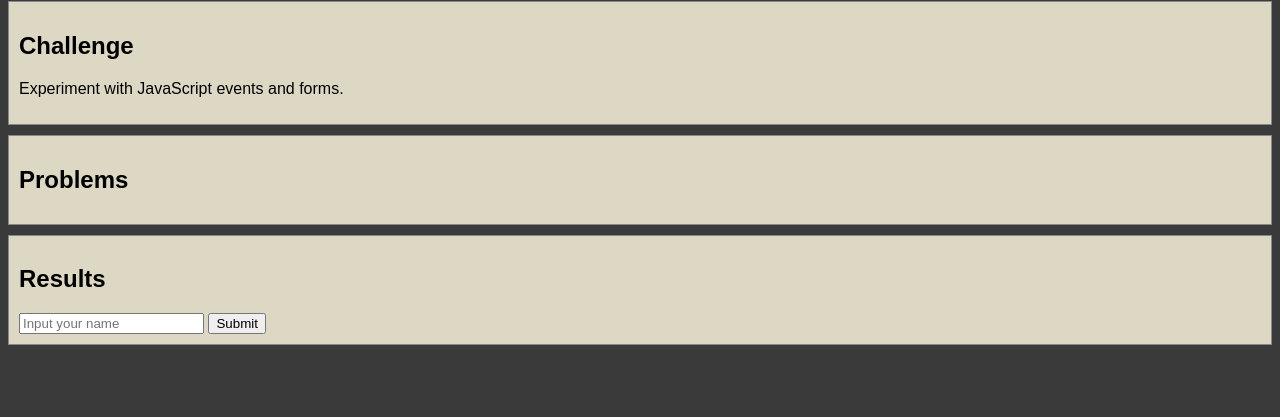
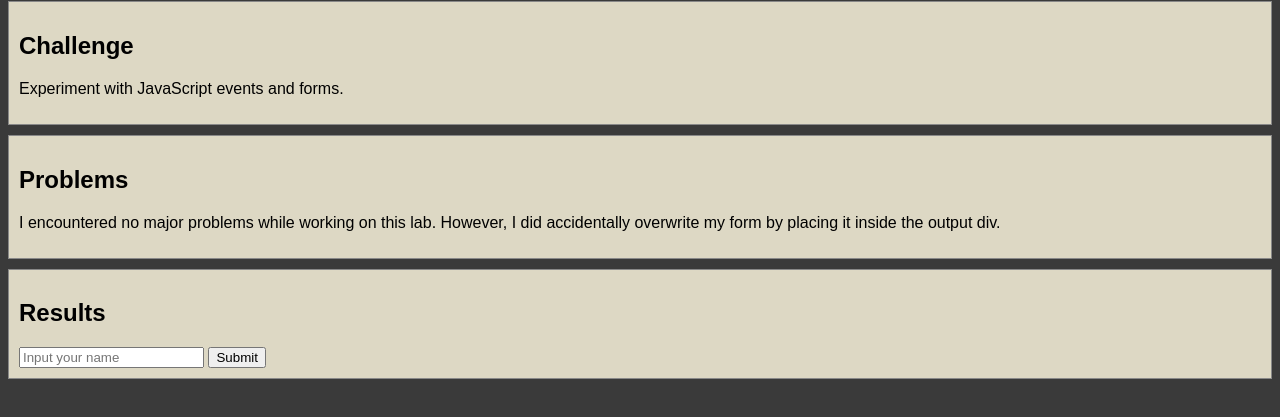
Before and after one commit to Fryles/art101, a plain HTML site: page lab11/index.html in a window 1280 px wide. Shown: the part 79-496 px from the top of the page. Drawn offline with nearby package versions, Linux system fonts and the light colour scheme.

Commit message:
lab 11 fix

```diff
--- a/lab11/index.html
+++ b/lab11/index.html
@@ -20,7 +20,10 @@
 
 		<div class="minor-section" id="problems">
 			<h2>Problems</h2>
-			<p></p>
+			<p>
+				I encountered no major problems while working on this lab. However, I
+				did accidentally overwrite my form by placing it inside the output div.
+			</p>
 		</div>
 		<div class="minor-section" id="results">
 			<h2>Results</h2>
```
